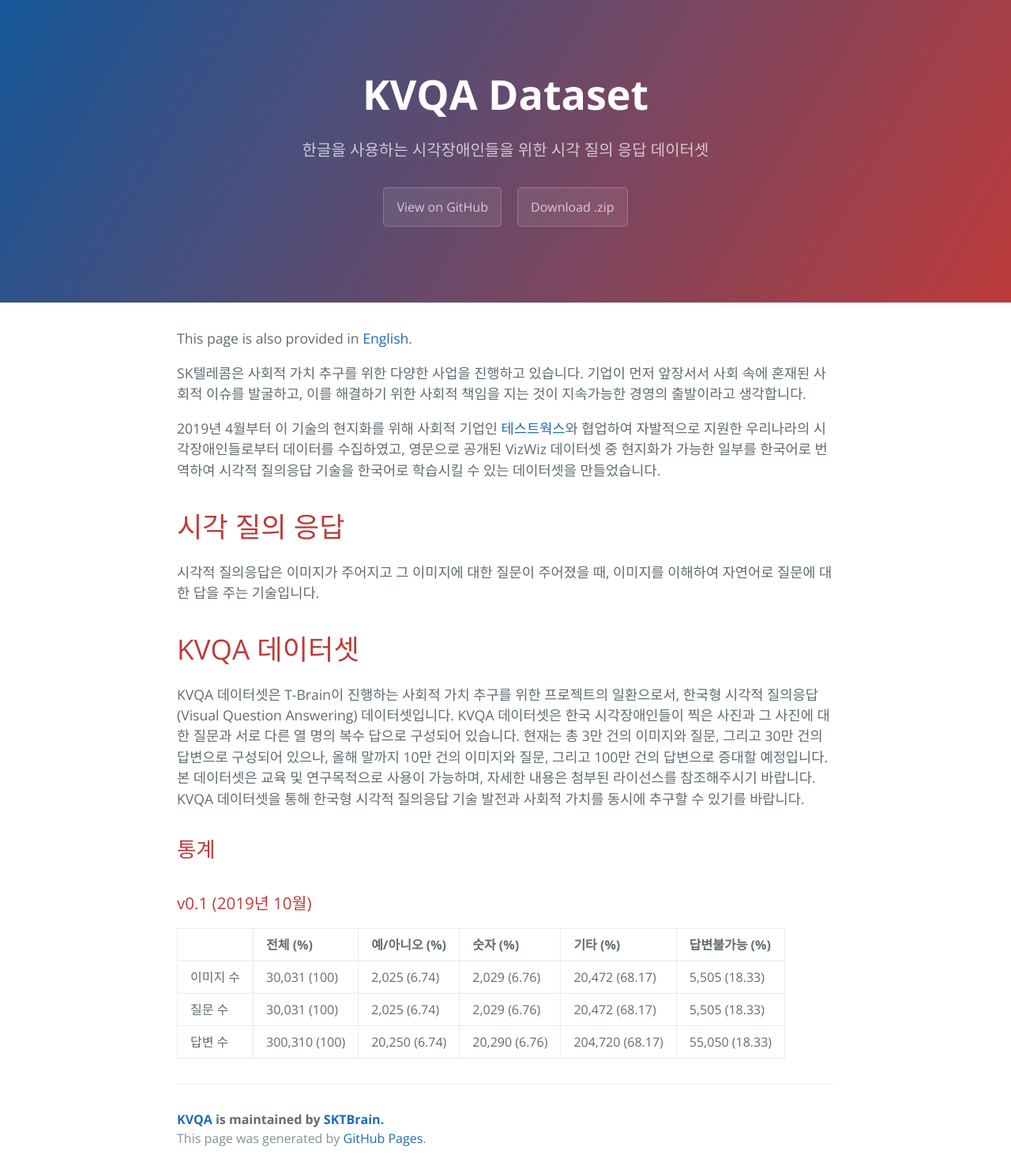
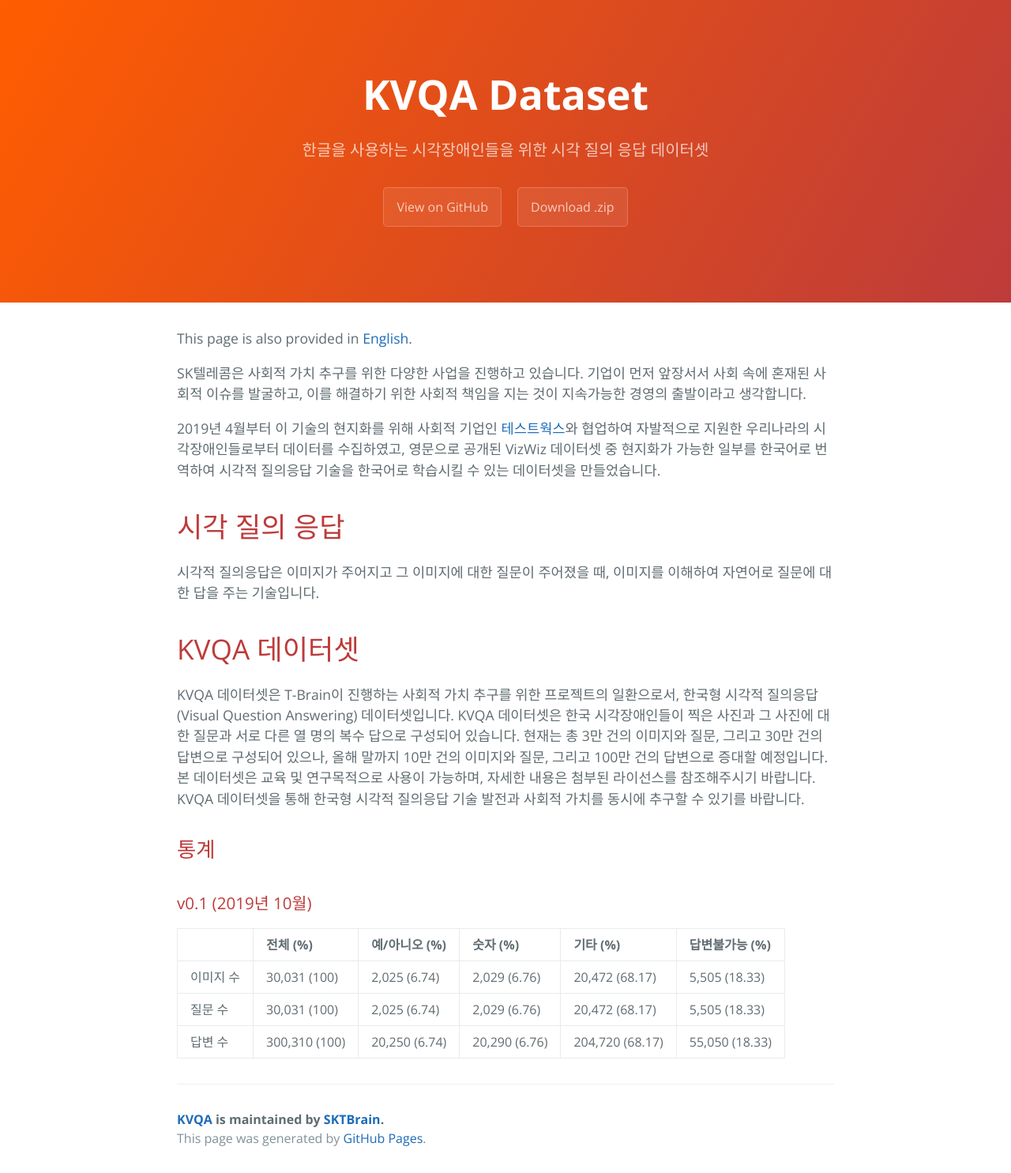
Before and after one commit to SKTBrain/KVQA, a Jekyll site: the page built from docs/index.md, in a window 1280 px wide. Shown: the whole page at 79% size. Built offline with Jekyll 4.4.1, drawn with Linux system fonts in a browser that asks for light colours.

Commit message:
Update variables.scss

```diff
--- a/docs/_sass/variables.scss
+++ b/docs/_sass/variables.scss
@@ -5,7 +5,7 @@
 // Headers
 $header-heading-color: #fff !default;
 $header-bg-color: #BD3B3A !default;
-$header-bg-color-secondary: #155799 !default;
+$header-bg-color-secondary: #FF5D00 !default;
 
 // Text
 $section-headings-color: #BD3B3A !default;
```
